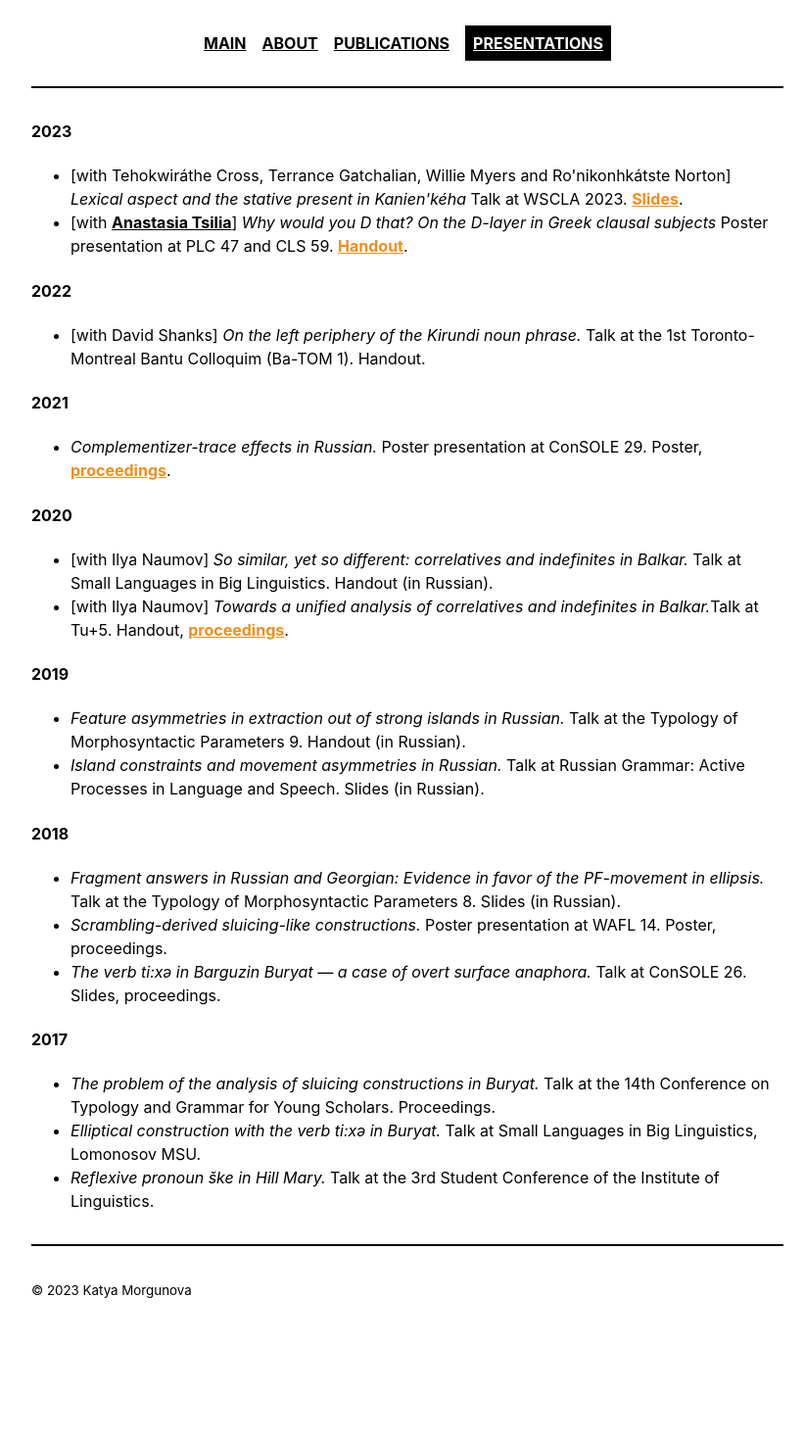
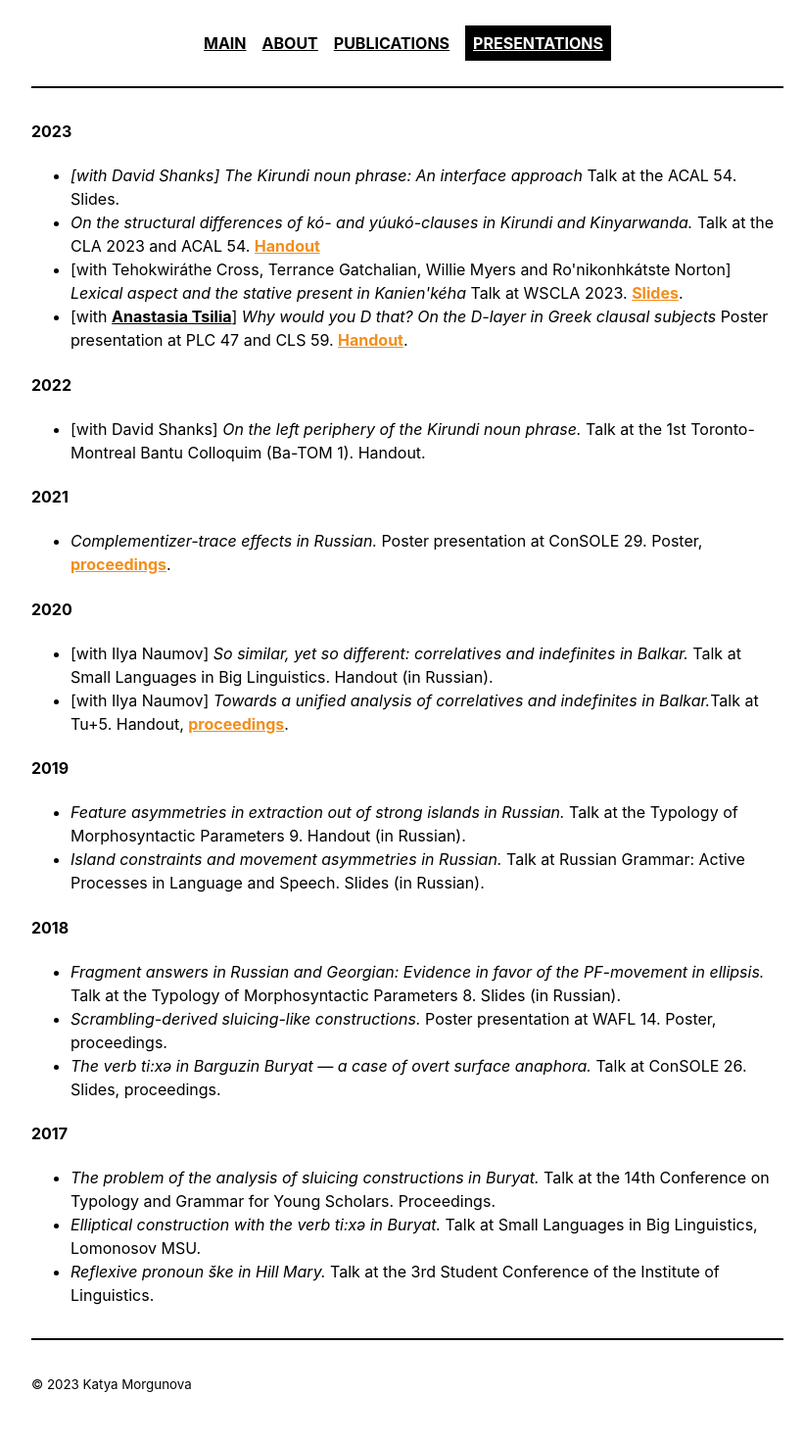
Before and after one commit to morgunova-katya/morgunova-katya.github.io, a Jekyll site: the page built from _pages/presentations.md, in a window 1280 px wide. Shown: the whole page at 98% size, without its empty margins (224-1045 px from the left). Built offline with Jekyll 4.4.1, drawn with Linux system fonts in a browser that asks for light colours; before the commit the page ends 1376 px from its top, so only the background shows below that.

Commit message:
Update presentations.md

```diff
--- a/_pages/presentations.md
+++ b/_pages/presentations.md
@@ -6,6 +6,8 @@ title: Presentations
 <h4> 2023 </h4>
 
 <ul>
+	<li> <i>[with David Shanks] The Kirundi noun phrase: An interface approach</i> Talk at the ACAL 54. Slides. </li>
+	<li> <i>On the structural differences of kó- and yúukó-clauses in Kirundi and Kinyarwanda.</i> Talk at the CLA 2023 and ACAL 54. <a href="{{ site.baseurl }}/files/morgunova_2023_ACAL_handout.pdf" class="pdf">Handout</a> </li>
 	<li>[with Tehokwiráthe Cross, Terrance Gatchalian, Willie Myers and Ro'nikonhkátste Norton] <i> Lexical aspect and the stative present in Kanien'kéha </i> Talk at WSCLA 2023. <a href="{{ site.baseurl }}/files/wscla_slides.pdf" class="pdf">Slides</a>.</li>
 	<li>[with <a href='https://www.anastasiatsilia.com/'>Anastasia Tsilia</a>] <i> Why would you D that? On the D-layer in Greek clausal subjects </i> Poster presentation at PLC 47 and CLS 59. <a href="{{ site.baseurl }}/files/greek_spr2023_handout.pdf" class="pdf">Handout</a>.</li>
 </ul>
```
